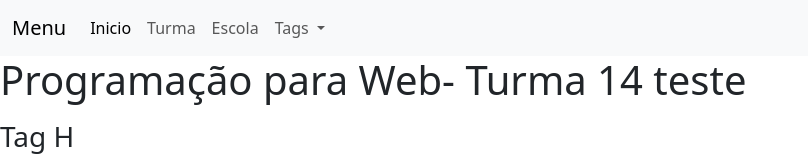
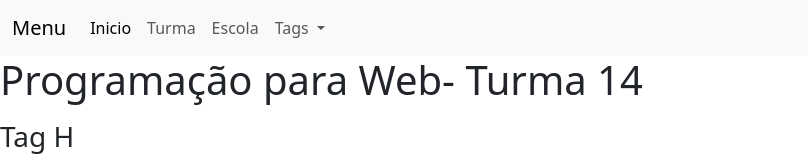
Before and after one commit to ruancarlosdev/curso-pw, a plain HTML site: page index.html in a window 1280 px wide. Shown: the top 160 px of the page, without its empty margins (0-808 px from the left). Drawn offline with nearby package versions, Linux system fonts and the light colour scheme.

Commit message:
091027102024

```diff
--- a/index.html
+++ b/index.html
@@ -61,7 +61,7 @@
 
   </header>
   <body>
-    <h1>Programação para Web- Turma 14 teste</h1>
+    <h1>Programação para Web- Turma 14</h1>
       <section id="secao_h">
     <div>
       <p><h3>Tag  H </h3></p>
```
